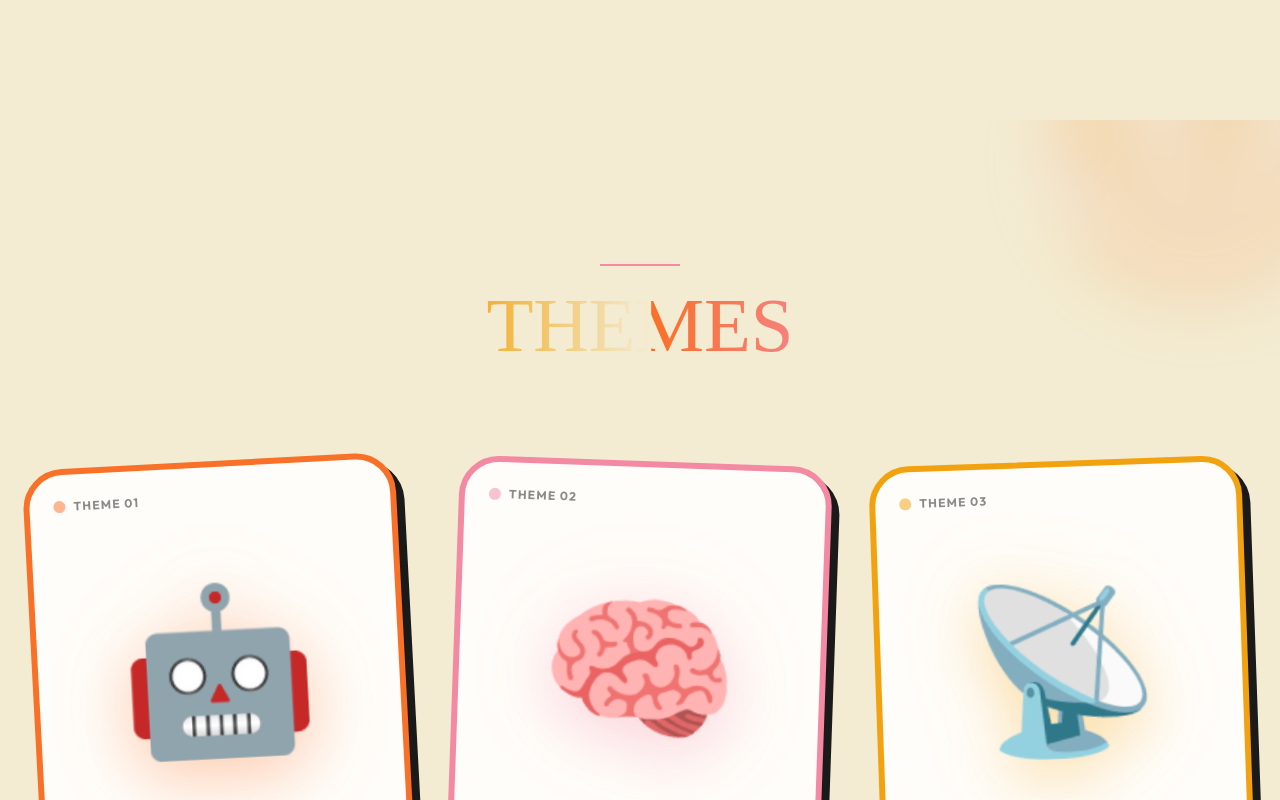
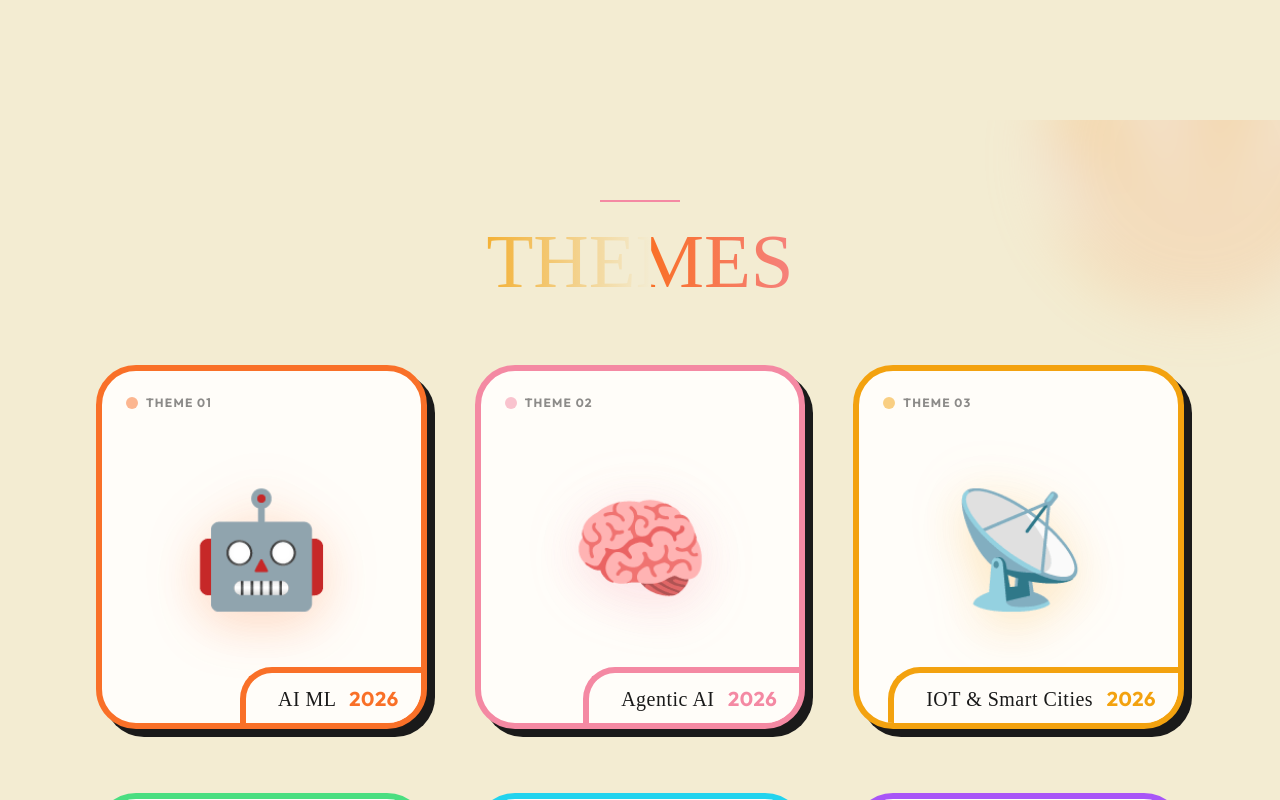
Before and after one commit to ManaviP/dev3.0, a React (Vite) app: page / in a window 1280 px wide. Shown: the part 3080-3880 px from the top of the page. Built offline with nearby package versions, Linux system fonts and the light colour scheme; a web font is replaced by a local one.

Commit message:
theme section fix

```diff
--- a/src/components/Themes.tsx
+++ b/src/components/Themes.tsx
@@ -118,12 +118,10 @@ function ThemeCard({ theme, onClick }: { theme: Theme; onClick: () => void }) {
     <motion.div
       variants={cardVariants}
       whileHover={{
-        y: -15,
-        rotate: '0deg',
-        scale: 1.05,
+        y: -10,
+        scale: 1.06,
         transition: { type: 'spring', stiffness: 400, damping: 25 },
       }}
-      style={{ rotate: theme.rotate }}
       className="relative group cursor-pointer w-full"
       onClick={onClick}
     >
@@ -143,11 +141,11 @@ function ThemeCard({ theme, onClick }: { theme: Theme; onClick: () => void }) {
         </div>
 
         {/* Central Graphic (Emoji) */}
-        <div className="absolute inset-0 flex items-center justify-center p-8 transition-transform duration-500 group-hover:scale-110">
+        <div className="absolute inset-0 flex items-center justify-center p-6 transition-transform duration-500 group-hover:scale-105">
           <span
-            className="text-[7rem] sm:text-[9rem] md:text-[10rem] drop-shadow-2xl"
+            className="text-[5rem] sm:text-[6rem] md:text-[7rem] drop-shadow-2xl"
             style={{
-              filter: `drop-shadow(0 20px 30px ${theme.color}40) drop-shadow(0 0 40px ${theme.color}20)`
+              filter: `drop-shadow(0 15px 25px ${theme.color}30) drop-shadow(0 0 30px ${theme.color}15)`
             }}
           >
             {theme.emoji}
@@ -305,7 +303,7 @@ export default function Themes() {
       <section
         ref={sectionRef}
         id="themes"
-        className="relative bg-[#f3ecd2] py-24 md:py-36 overflow-hidden"
+        className="relative bg-[#f3ecd2] py-12 md:py-20 overflow-hidden"
       >
         {/* Decorative background blobs */}
         <motion.div
@@ -324,11 +322,11 @@ export default function Themes() {
           <div className="w-full h-full bg-[#f489a3] rounded-full blur-3xl" />
         </motion.div>
 
-        <div className="relative z-10 max-w-[85rem] mx-auto px-4 md:px-8">
+        <div className="relative z-10 max-w-6xl mx-auto px-4 md:px-8">
           {/* Section heading */}
           <motion.div
             ref={headingRef}
-            className="text-center mb-16 md:mb-24"
+            className="text-center mb-12 md:mb-16"
           >
             <motion.div
               initial={{ opacity: 0, scale: 0.5 }}
```
